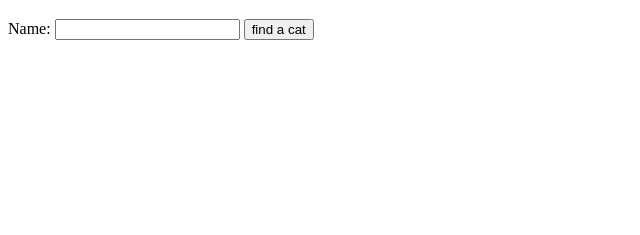
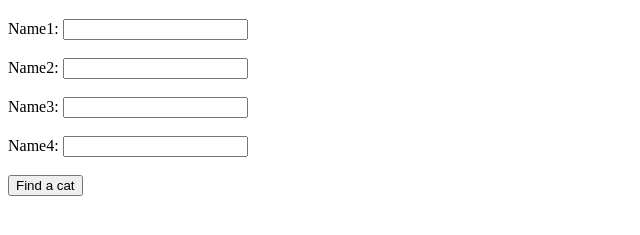
Before and after one commit to happyamy19/amy-week-1, a website: page catzapp/index.html in a window 1280 px wide. Shown: the part 61-296 px from the top of the page, without its empty margins (0-640 px from the left). Drawn offline with nearby package versions, Linux system fonts and the light colour scheme.

Commit message:
created 4 cat images

```diff
--- a/catzapp/index.html
+++ b/catzapp/index.html
@@ -12,11 +12,24 @@
         <div class = "c-well">
             <h1>CAT API</h1>
             <form>
-                <label class ="c-form-lable">Name:</label>
-                <input id = "name" type = "text"/>
-                <input type = "button" value="find a cat" onclick="y1k3s()"/>
+                <label class ="c-form-lable">Name1:</label>
+                <input id = "name1" type = "text"/>
+                <br><br>
+                <label class ="c-form-lable">Name2:</label>
+                <input id = "name2" type = "text"/>
+                <br><br>
+                <label class ="c-form-lable">Name3:</label>
+                <input id = "name3" type = "text"/>
+                <br><br>
+                <label class ="c-form-lable">Name4:</label>
+                <input id = "name4" type = "text"/>
+                <br><br>
+                <input type = "button" value="Find a cat" onclick="y1k3s()"/>
             </form>
-            <img id="image"/>
+            <img id="image1"/>
+            <img id="image2"/>
+            <img id="image3"/>
+            <img id="image4"/>
         </div>
     </div>
 
--- a/catzapp/index.js
+++ b/catzapp/index.js
@@ -1,7 +1,25 @@
 function y1k3s(){
-    var name = document.getElementById("name").value
-    let endpoint = "https://cataas.com/cat/cute/says/" + name
-    if (name != ''){
-        document.getElementById("image").src = endpoint
+    var name1 = document.getElementById("name1").value
+    let endpoint = "https://cataas.com/cat/cute/says/" + name1
+    if (name1 != ''){
+        document.getElementById("image1").src = endpoint
+    }
+
+    var name2 = document.getElementById("name2").value
+    let endpoint2 = "https://cataas.com/cat/cute/says/" + name2
+    if (name2 != ''){
+        document.getElementById("image2").src = endpoint2
+    }
+
+    var name3 = document.getElementById("name3").value
+    let endpoint3 = "https://cataas.com/cat/cute/says/" + name3
+    if (name3 != ''){
+        document.getElementById("image3").src = endpoint3
+    }
+
+    var name4 = document.getElementById("name4").value
+    let endpoint4 = "https://cataas.com/cat/cute/says/" + name4
+    if (name4 != ''){
+        document.getElementById("image4").src = endpoint4
     }
 }
```
